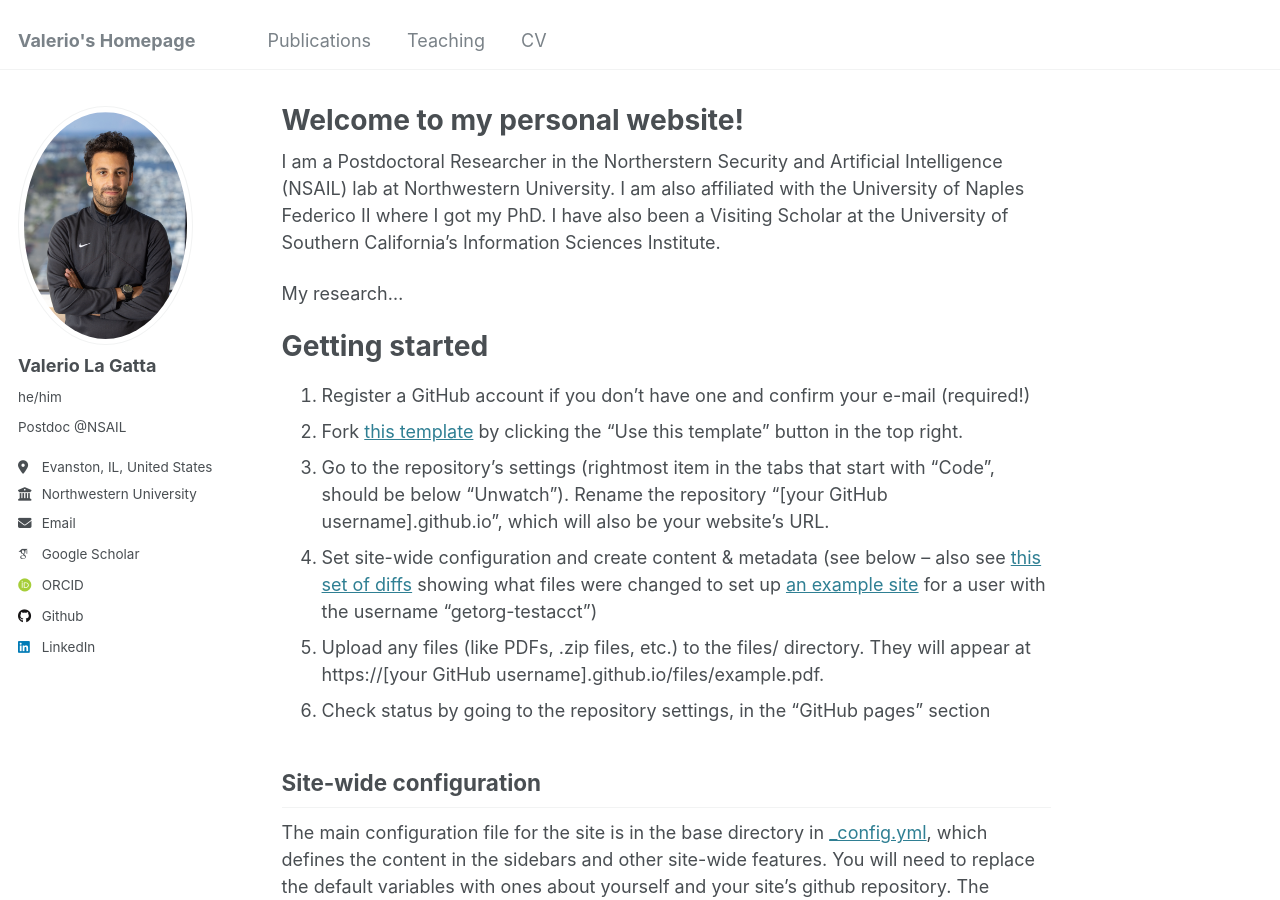
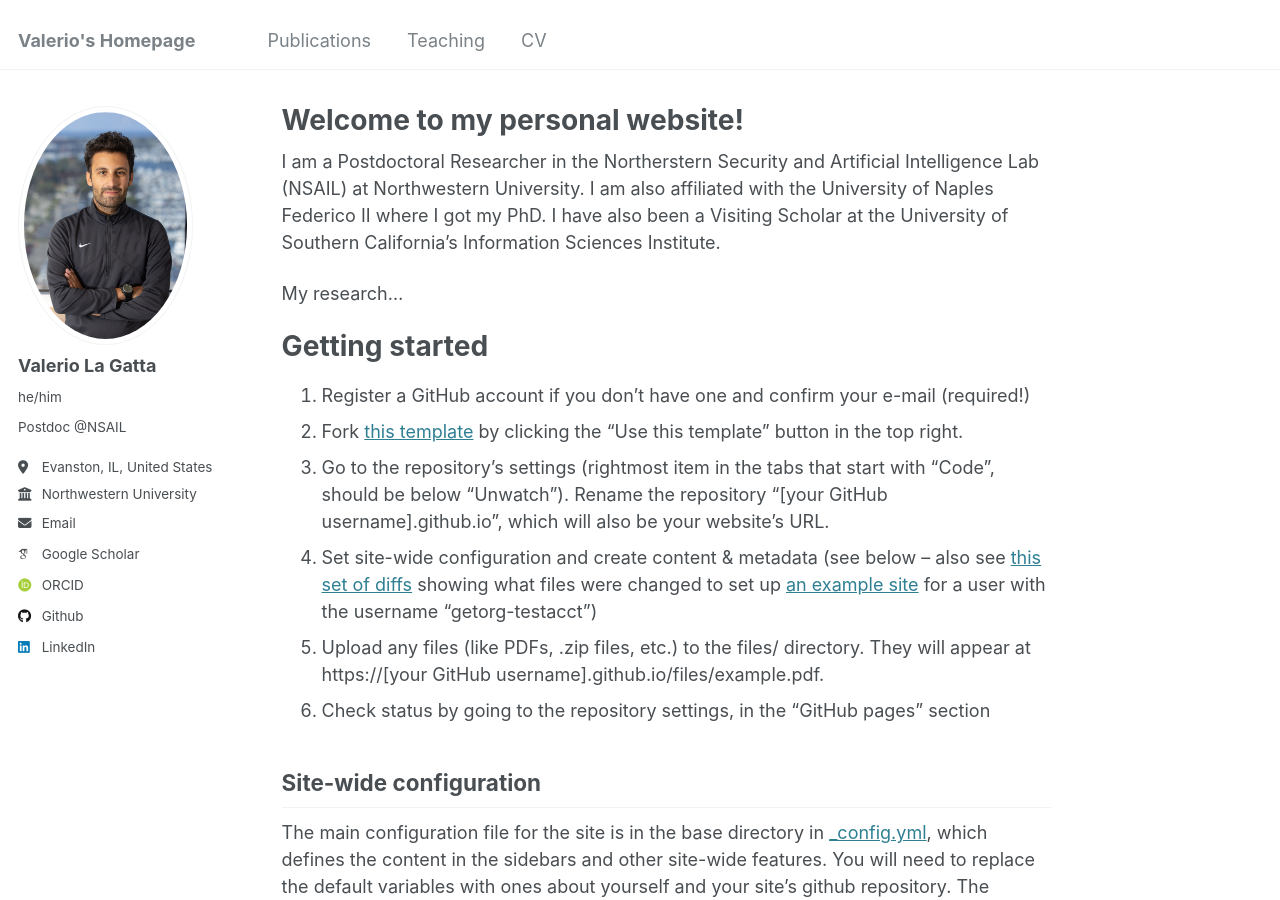
Before and after one commit to valeriolagatta/valeriolagatta.github.io, a Jekyll site: the page built from _pages/about.md, in a window 1280 px wide and 900 px high. Built offline with Jekyll 4.4.1, drawn with Linux system fonts in a browser that asks for light colours; some web fonts are replaced.

```diff
--- a/_pages/about.md
+++ b/_pages/about.md
@@ -7,7 +7,7 @@ redirect_from:
   - /about.html
 ---
 
-I am a Postdoctoral Researcher in the Northerstern Security and Artificial Intelligence (NSAIL) lab at Northwestern University. I am also affiliated with the University of Naples Federico II where I got my PhD. I have also been a Visiting Scholar at the University of Southern California’s Information Sciences Institute.
+I am a Postdoctoral Researcher in the Northerstern Security and Artificial Intelligence Lab (NSAIL)  at Northwestern University. I am also affiliated with the University of Naples Federico II where I got my PhD. I have also been a Visiting Scholar at the University of Southern California’s Information Sciences Institute.
 
 My research...
 
```
